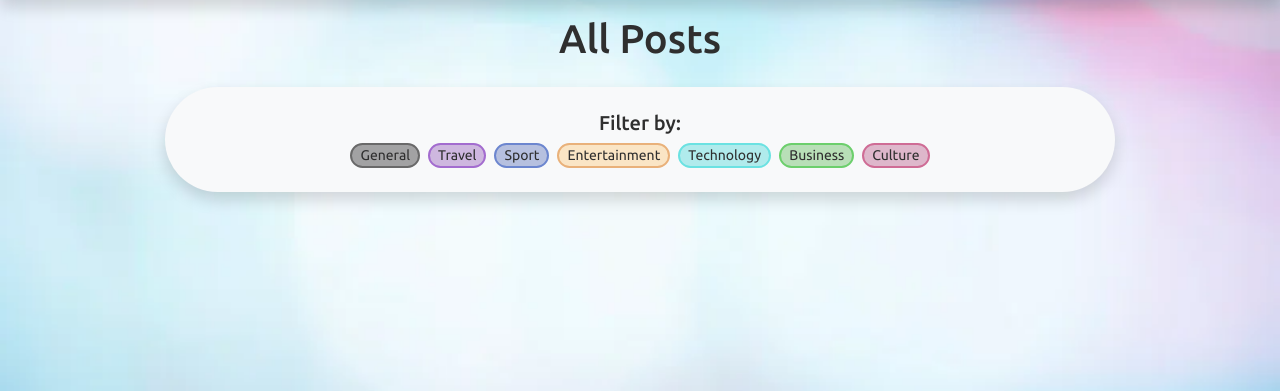
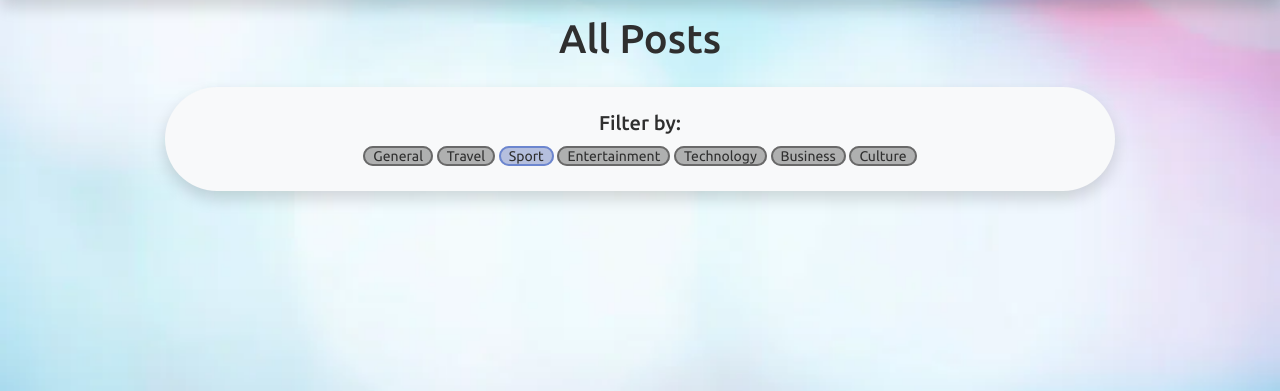
Before and after one commit to T-Python-Sep-24/LAB-ORM-1, a Django app: page /posts/category/Sport/ in a window 1280 px wide. Shown: the part 81-472 px from the top of the page. Run offline with Django 5.2, Linux system fonts and the light colour scheme; data that the repository does not hold is empty; some web fonts are replaced.

Commit message:
Used django forms for creating a new post

```diff
--- a/Blogger/main/static/css/style.css
+++ b/Blogger/main/static/css/style.css
@@ -30,9 +30,9 @@ header {
 
 header video {
     position: absolute;
-    top: 50%;
+    top: 45%;
     left: 50%;
-    min-width: 100%;
+    max-width: 100%;
     min-height: 100%;
     width: auto;
     height: auto;
@@ -86,7 +86,7 @@ header .overlay {
     color: rgb(148, 93, 163);
 }
 
-.texthover:hover{
+.texthover:hover {
     color: rgb(151, 115, 183);
     transition: all 0.3s;
 }
@@ -132,48 +132,54 @@ header .overlay {
 }
 
 /* Styling category types */
-.generaltag{
-    background: rgba(105, 105, 105, 0.595);
+.tag {
+    background: rgba(105, 105, 105, 0.5);
     border: solid 5px dimgray;
 }
 
-.traveltag {
-    background: rgba(141, 81, 181, 0.397);
+.Generaltag {
+    background: rgba(220, 220, 220, 0.4);
+    border: solid 5px rgb(220, 220, 220);
+}
+
+.Traveltag {
+    background: rgba(141, 81, 181, 0.4);
     border: solid 5px rgb(163, 108, 207);
 }
 
-.sporttag {
-    background: rgba(81, 103, 181, 0.397);
+.Sporttag {
+    background: rgba(81, 103, 181, 0.4);
     border: solid 5px rgb(108, 134, 207);
 }
 
-.entertainmenttag {
-    background: rgba(253, 196, 116, 0.397);
+.Entertainmenttag {
+    background: rgba(253, 196, 116, 0.4);
     border: solid 5px rgb(233, 177, 122);
 }
 
-.technologytag {
-    background: rgba(83, 215, 217, 0.436);
+.Technologytag {
+    background: rgba(83, 215, 217, 0.4);
     border: solid 5px rgb(107, 226, 226);
 }
 
-.businesstag {
-    background: rgba(86, 181, 81, 0.397);
+.Businesstag {
+    background: rgba(86, 181, 81, 0.4);
     border: solid 5px rgb(108, 207, 108);
 }
 
-.culturetag {
-    background: rgba(181, 81, 133, 0.397);
+.Culturetag {
+    background: rgba(181, 81, 133, 0.4);
     border: solid 5px rgb(207, 108, 149);
 }
 
+.tag:hover,
 .generaltag:hover,
 .traveltag:hover,
 .sporttag:hover,
 .entertainmenttag:hover,
 .technologytag:hover,
 .businesstag:hover,
-.culturetag:hover{
+.culturetag:hover {
     transform: scale(1.1);
     transition: all 0.3s;
 }
--- a/Blogger/main/templates/main/home.html
+++ b/Blogger/main/templates/main/home.html
@@ -4,7 +4,7 @@
 {% block title %}Home{% endblock %}
 
 {% block content %}
-<header class="mb-5 rounded-bottom-5 shadow">
+<header class="container-fluid mb-5 rounded-bottom-5 shadow">
     <div class="overlay"></div>
     <video class="w-100 opacity-50" src="{% static '/videos/blogvd.mp4' %}" muted autoplay loop></video>
     <div class="container">
--- a/Blogger/post/models.py
+++ b/Blogger/post/models.py
@@ -10,9 +10,9 @@ class Post(models.Model):
         Business=  "Business", "Business"
         Culture = "Culture", "Culture"
 
-    title = models.CharField(max_length=2048)
+    title = models.CharField(max_length=512)
     content  = models.TextField()
     picture = models.ImageField(upload_to='images/', default='images/default.jpg')
-    category = models.CharField(max_length=256, choices=Categories.choices)
+    category = models.CharField(max_length=64, choices=Categories.choices)
     isPublished = models.BooleanField(default=True)
     publishedAt = models.DateTimeField(auto_now=True )
--- a/Blogger/post/templates/post/allPosts.html
+++ b/Blogger/post/templates/post/allPosts.html
@@ -11,30 +11,24 @@
         class="f-ubuntu mt-5 mb-4 pt-5 lighttitle {% if 'mode' in request.COOKIES and request.COOKIES.mode == 'dark' %} darktitle {% endif %}">
         All Posts
     </h1>
-    <div class="row row-cols-1 justify-content-center">
+    <div class="row justify-content-center">
         <div
-            class="col-10 f-ubuntu align-items-center justify-content-center gap-1 p-4 rounded-pill shadow text-bg-light {% if 'mode' in request.COOKIES and request.COOKIES.mode == 'dark' %} text-bg-dark {% endif %}">
-            <div class="d-flex flex-row justify-content-center">
+            class="col-md-10 f-ubuntu align-items-center justify-content-center gap-1 p-4 rounded-pill shadow text-bg-light {% if 'mode' in request.COOKIES and request.COOKIES.mode == 'dark' %} text-bg-dark {% endif %}">
+            <div class="container justify-content-center">
                 <h5 class="lighttitle {% if 'mode' in request.COOKIES and request.COOKIES.mode == 'dark' %} darktitle {% endif %}" >Filter by:</h5>
             </div>
-            <div class="d-flex flex-row justify-content-center gap-2">
+            <div class="container justify-content-center gap-2">
                 {% for value, label in categories %}
-                <a href="{% url 'post:categoryFilterView' value %}" class="border-2 px-2 rounded-pill text-decoration-none small
+                <a href="{% url 'post:categoryFilterView' value %}" class="border-2 px-2 rounded-pill text-decoration-none tag small
                 lighttitle {% if 'mode' in request.COOKIES and request.COOKIES.mode == 'dark' %} darktitle {% endif %}
-                {% if value == 'General' %} generaltag
-                {% elif value == 'Travel' %} traveltag
-                {% elif value == 'Sport' %} sporttag
-                {% elif value == 'Entertainment' %} entertainmenttag
-                {% elif value == 'Technology' %} technologytag
-                {% elif value == 'Business' %} businesstag
-                {% elif value == 'Culture' %} culturetag {% endif %}">{{label}}</a>
+                {% if value == selected %} {{label}}tag {% endif %}">{{label}}</a>
                 {% endfor %}
             </div>
         </div>
 
         {% for post in posts %}
         <div
-            class="card col-10 rounded-5 shadow p-3 my-4 opacity-90 text-bg-light {% if 'mode' in request.COOKIES and request.COOKIES.mode == 'dark' %} text-bg-dark {% endif %}">
+            class="card col-md-10 rounded-5 shadow p-3 my-4 opacity-90 text-bg-light {% if 'mode' in request.COOKIES and request.COOKIES.mode == 'dark' %} text-bg-dark {% endif %}">
             <div class="card-body f-ubuntu">
 
                 <h5 class="card-title">{{post.title}}</h5>
--- a/Blogger/post/templates/post/postCreate.html
+++ b/Blogger/post/templates/post/postCreate.html
@@ -18,7 +18,7 @@
                 </span>
                 <div class="form-floating mb-3">
                     <input type="text" class="form-control f-ubuntu" placeholder="Title.." name="title"
-                        id="floatingTitle" required>
+                        id="floatingTitle" required minlength="2" maxlength="512">
                     <label for="floatingTitle" class="f-ubuntu">Title</label>
                     <div class="invalid-feedback">
                         Please enter a valid name.
@@ -36,7 +36,7 @@
                     <select class="form-select focus-ring focus-ring-secondary" id="floatingSelect" name="category" required>
                         <option selected disabled value="">Choose..</option>
                         {% for value, label in categories %}
-                        <option value="value">{{label}}</option>
+                        <option value="{{value}}">{{label}}</option>
                         {% endfor %}
                     </select>
                     <label for="floatingSelect">Category</label>
@@ -47,7 +47,7 @@
                 <div class="mb-3 text-start f-ubuntu">
                     <label for="formFile" class="form-label">Upload a picture (optional)</label>
                     <input class="form-control border-2 focus-ring focus-ring-secondary" type="file" name="picture"
-                        id="formFile" accept="images/*">
+                        id="formFile" accept="image/*">
                 </div>
                 <button class="btn btn-outline-secondary border-2" type="submit">Publish</button>
             </form>
--- a/Blogger/post/views.py
+++ b/Blogger/post/views.py
@@ -1,16 +1,21 @@
 from django.shortcuts import render, redirect
 from django.http import HttpRequest
 from post.models import Post
+from .forms import PostForm
 
 #New post page
 def newPostView(request: HttpRequest):
     #Create a new post with user input
-    categories=Post.Categories.choices
-    response = render(request, 'post/postCreate.html', context={'categories':categories})
+    postData = PostForm()
+
+    response = render(request, 'post/postCreate.html', context={'categories':Post.Categories.choices})
+
     if request.method == "POST":
-        post = Post(title=request.POST["title"], content=request.POST["content"], category=request.POST["category"])
-        if "picture" in request.FILES: post.picture = request.FILES["picture"]
-        post.save()
+        postData = PostForm(request.POST)
+        if postData.is_valid():
+        # post = Post(title=request.POST["title"], content=request.POST["content"], category=request.POST["category"])
+        # if "picture" in request.FILES: post.picture = request.FILES["picture"]
+            postData.save()
         response = redirect('main:homeView')
 
     return response
@@ -21,9 +26,11 @@ def postDetailsView(request: HttpRequest, postid:int):
     try:
         post = Post.objects.get(pk=postid)
     except Exception:
-        return redirect('main:notFoundView')
+        response = redirect('main:notFoundView')
+    else:
+        response = render(request, 'post/postDetails.html', context={"post":post})
 
-    return render(request, 'post/postDetails.html', context={"post":post})
+    return response
 
 #Update post page
 def updatePostView(request: HttpRequest, postid:int):
@@ -32,20 +39,20 @@ def updatePostView(request: HttpRequest, postid:int):
     try:
         post = Post.objects.get(pk=postid)
     except Exception:
-        return redirect('main:notFoundView')
+        response = redirect('main:notFoundView')
+    else:
+    #Get the category choices and send it in context
+        categories = Post.Categories.choices
+        response = render(request, 'post/postUpdate.html', context={"post":post, "categories":categories})
 
-    #Get the category choices and send it in context
-    categories = Post.Categories.choices
-    response = render(request, 'post/postUpdate.html', context={"post":post, "categories":categories})
+        if request.method == "POST":
+            post.title = request.POST["title"]
+            post.content = request.POST["content"]
+            post.category = request.POST["category"]
+            if "picture" in request.FILES: post.picture = request.FILES["picture"]
+            post.save()
 
-    if request.method == "POST":
-        post.title = request.POST["title"]
-        post.content = request.POST["content"]
-        post.category = request.POST["category"]
-        if "picture" in request.FILES: post.picture = request.FILES["picture"]
-        post.save()
-
-        response = redirect('post:postDetailsView', postid=post.id)
+            response = redirect('post:postDetailsView', postid=post.id)
 
     return response
 
@@ -53,10 +60,14 @@ def updatePostView(request: HttpRequest, postid:int):
 def deletePostView(request: HttpRequest, postid:int):
 
     #Delete an existing post
-    post = Post.objects.get(pk=postid)
-    post.delete()
-
-    return redirect('main:homeView')
+    try:
+        post = Post.objects.get(pk=postid)
+    except Exception:
+        response = redirect('main:notFoundView')
+    else:
+        post.delete()
+        response = redirect('main:homeView')
+    return response
 
 #Filter by category
 def categoryFilterView(request: HttpRequest, category):
```
Also changed, not shown: Blogger/post/forms.py (added, +8 -0 lines), Blogger/post/templates/post/postUpdate.html (+4 -4 lines), Blogger/post/migrations/0013_alter_post_category_alter_post_title.py (added).
